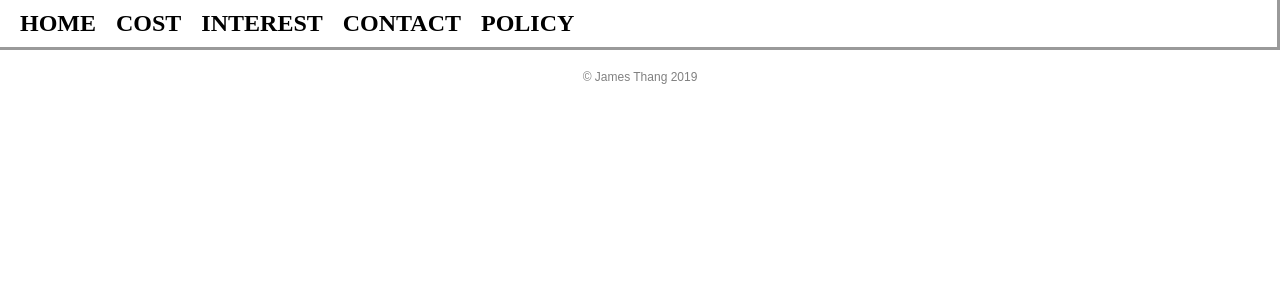
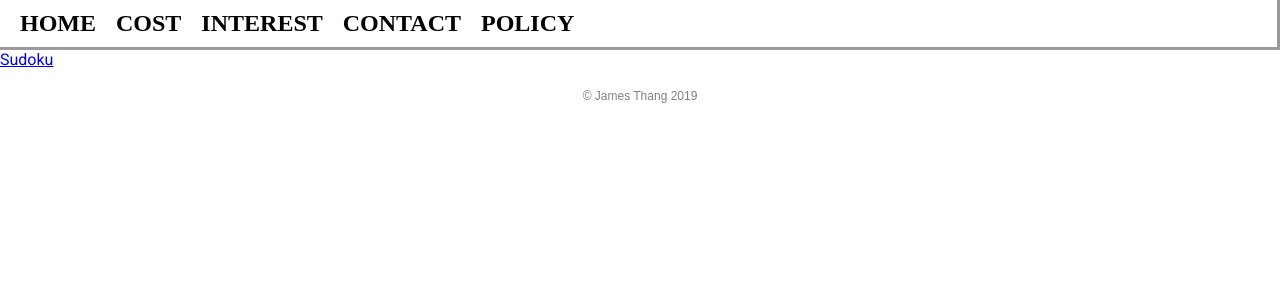
Before and after one commit to Enryun/personalFinance, a React (Create React App) app: page /policy in a window 1280 px wide. Shown: the top 300 px of the page. Built offline with nearby package versions, Linux system fonts and the light colour scheme.

Commit message:
add policy list page

```diff
--- a/src/App.js
+++ b/src/App.js
@@ -9,6 +9,7 @@ import Navbar from './components/Navbar/Navbar';
 import Contact from './Pages/ContactPage/contact.component';
 import InterestPage from './Pages/InterestPage/InterestPage';
 import PolicySudoku from './Pages/PolicyPage/policy.jsx';
+import PolicyList from './Pages/PolicyList/PolicyList';
 
 
 function App() {
@@ -19,6 +20,7 @@ function App() {
       <Route exact path='/cost-tracking' component={CostTrackingPage}  />
       <Route exact path='/contact' component={Contact} />
       <Route exact path='/interest-cal' component={InterestPage} />
+      <Route exact path='/policy' component={PolicyList} />
       <Route exact path='/policy/sudoku' component={PolicySudoku} />
       <Footer />
     </div>
--- /dev/null
+++ b/src/Pages/PolicyList/PolicyList.jsx
@@ -0,0 +1,13 @@
+import React from 'react';
+import {Link} from 'react-router-dom';
+
+
+const PolicyList = () => {
+    return (
+        <div>
+            <Link className='navItem' to='/policy/sudoku'>Sudoku</Link>
+        </div>
+    )
+}
+
+export default PolicyList
```
